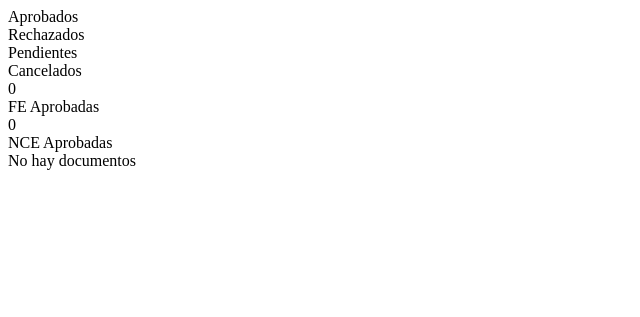
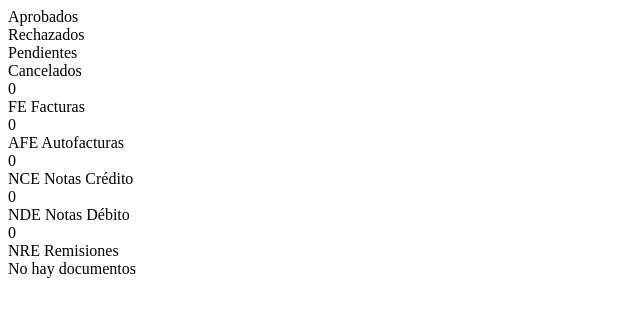
Before and after one commit to benitezrodrigo89/FacturacionElectronica, a Python web app: template app/templates/_tabla_docs.html in a window 1280 px wide. Shown: the top 317 px of the page, without its empty margins (0-640 px from the left). Run offline with Jinja, Linux system fonts and the light colour scheme; the template is opened without the code that fills it, so the values that code supplies are empty.

Commit message:
Dashboard: tarjetas para todos los tipos de documento
Dos filas de tarjetas:
- Fila 1 (estados): Aprobados, Rechazados, Pendientes, Cancelados
- Fila 2 (por tipo aprobados): FE, AFE, NCE, NDE, NRE

Co-Authored-By: Claude Sonnet 4.6 (1M context) <noreply@anthropic.com>

```diff
--- a/app/templates/_tabla_docs.html
+++ b/app/templates/_tabla_docs.html
@@ -3,7 +3,9 @@
 {% else %}
 
 <!-- Tarjetas de resumen -->
+{% set rt = resumen_tipo if resumen_tipo is defined else {} %}
 <div class="row g-3 mb-4">
+  {# — Estados — #}
   <div class="col-6 col-md-2">
     <div class="card text-center p-3">
       <div class="stat-number text-success">{{ resumen.get('aprobado', 0) }}</div>
@@ -28,16 +30,37 @@
       <div class="small text-muted mt-1">Cancelados</div>
     </div>
   </div>
-  <div class="col-6 col-md-2">
+</div>
+{# — Por tipo de documento (aprobados) — #}
+<div class="row g-3 mb-4">
+  <div class="col-6 col-md">
     <div class="card text-center p-3">
-      <div class="stat-number text-primary">{{ (resumen_tipo if resumen_tipo is defined else {}).get(1, 0) }}</div>
-      <div class="small text-muted mt-1"><span class="badge bg-primary">FE</span> Aprobadas</div>
+      <div class="stat-number text-primary">{{ rt.get(1, 0) }}</div>
+      <div class="small text-muted mt-1"><span class="badge bg-primary">FE</span> Facturas</div>
     </div>
   </div>
-  <div class="col-6 col-md-2">
+  <div class="col-6 col-md">
     <div class="card text-center p-3">
-      <div class="stat-number text-warning">{{ (resumen_tipo if resumen_tipo is defined else {}).get(5, 0) }}</div>
-      <div class="small text-muted mt-1"><span class="badge bg-warning text-dark">NCE</span> Aprobadas</div>
+      <div class="stat-number text-info">{{ rt.get(4, 0) }}</div>
+      <div class="small text-muted mt-1"><span class="badge bg-info text-dark">AFE</span> Autofacturas</div>
+    </div>
+  </div>
+  <div class="col-6 col-md">
+    <div class="card text-center p-3">
+      <div class="stat-number text-warning">{{ rt.get(5, 0) }}</div>
+      <div class="small text-muted mt-1"><span class="badge bg-warning text-dark">NCE</span> Notas Crédito</div>
+    </div>
+  </div>
+  <div class="col-6 col-md">
+    <div class="card text-center p-3">
+      <div class="stat-number text-warning">{{ rt.get(6, 0) }}</div>
+      <div class="small text-muted mt-1"><span class="badge bg-warning text-dark">NDE</span> Notas Débito</div>
+    </div>
+  </div>
+  <div class="col-6 col-md">
+    <div class="card text-center p-3">
+      <div class="stat-number text-secondary">{{ rt.get(7, 0) }}</div>
+      <div class="small text-muted mt-1"><span class="badge bg-secondary">NRE</span> Remisiones</div>
     </div>
   </div>
 </div>
```
